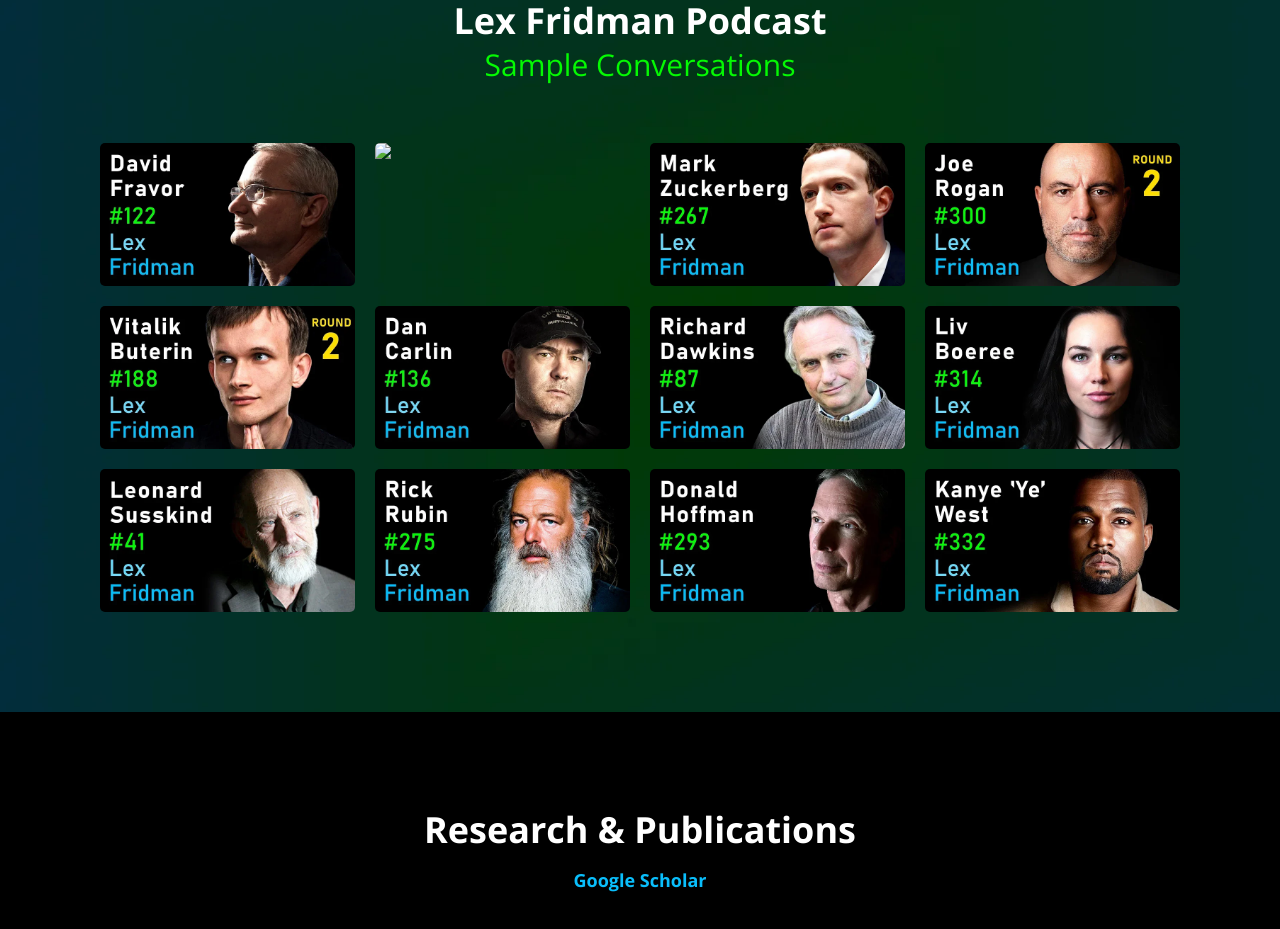
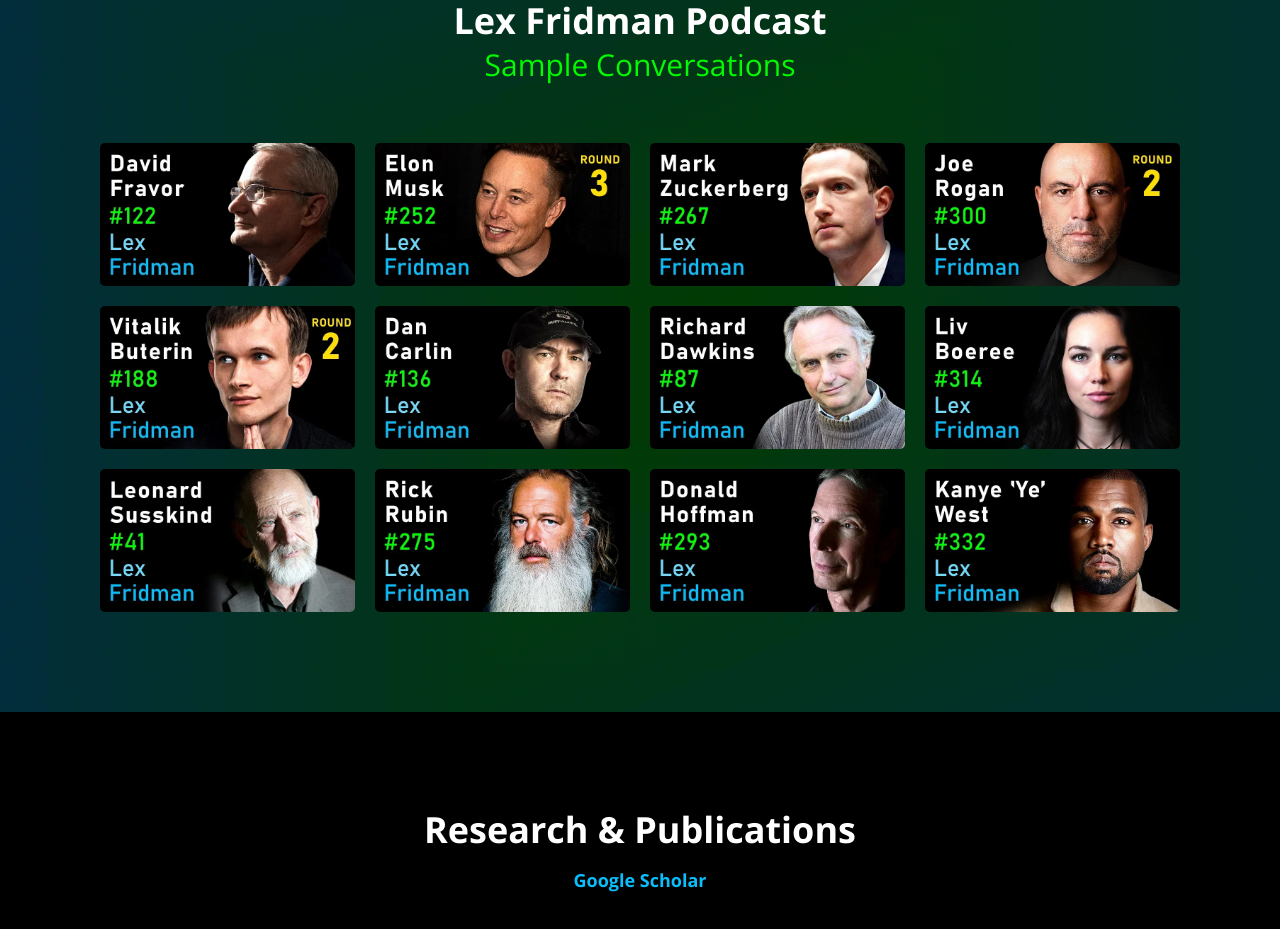
Before and after one commit to ArpitNanu/betterLexWebsite, a plain HTML site: page index.html in a window 1280 px wide. Shown: the part 845-1774 px from the top of the page. Drawn offline with nearby package versions, Linux system fonts and the light colour scheme; files whose address does not match are found by name.

Commit message:
Update index.html

```diff
--- a/index.html
+++ b/index.html
@@ -62,7 +62,7 @@
       <p class="p2">Sample Conversations</p>
       <section class="podcasts">
         <img src="./img/podcast (1).webp" />
-        <img src="./imgpodcast (2).webp" />
+        <img src="./img/podcast (2).webp" />
         <img src="./img/podcast (3).webp" />
         <img src="./img/podcast (4).webp" />
         <img src="./img/podcast (5).webp" />
```
